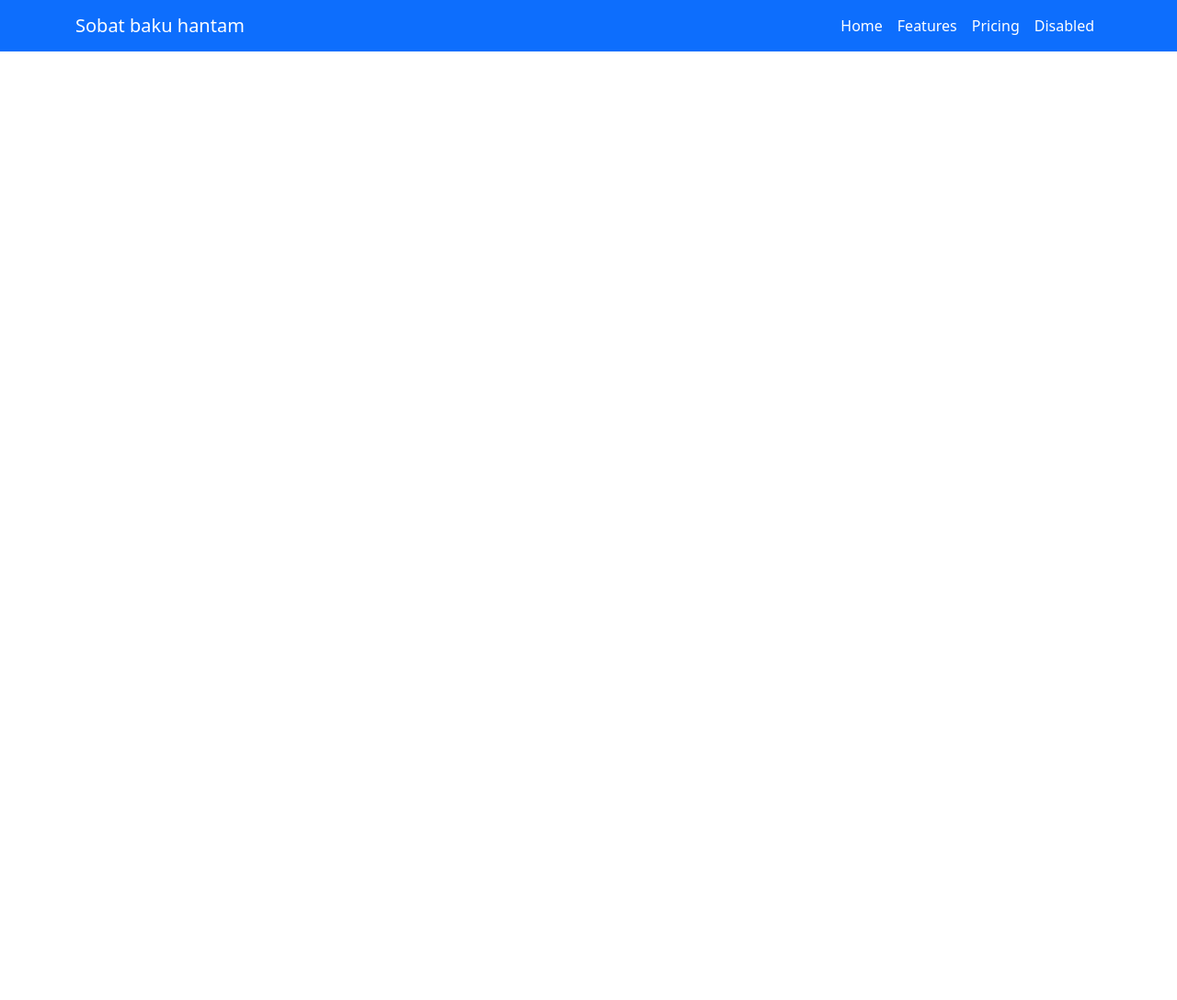
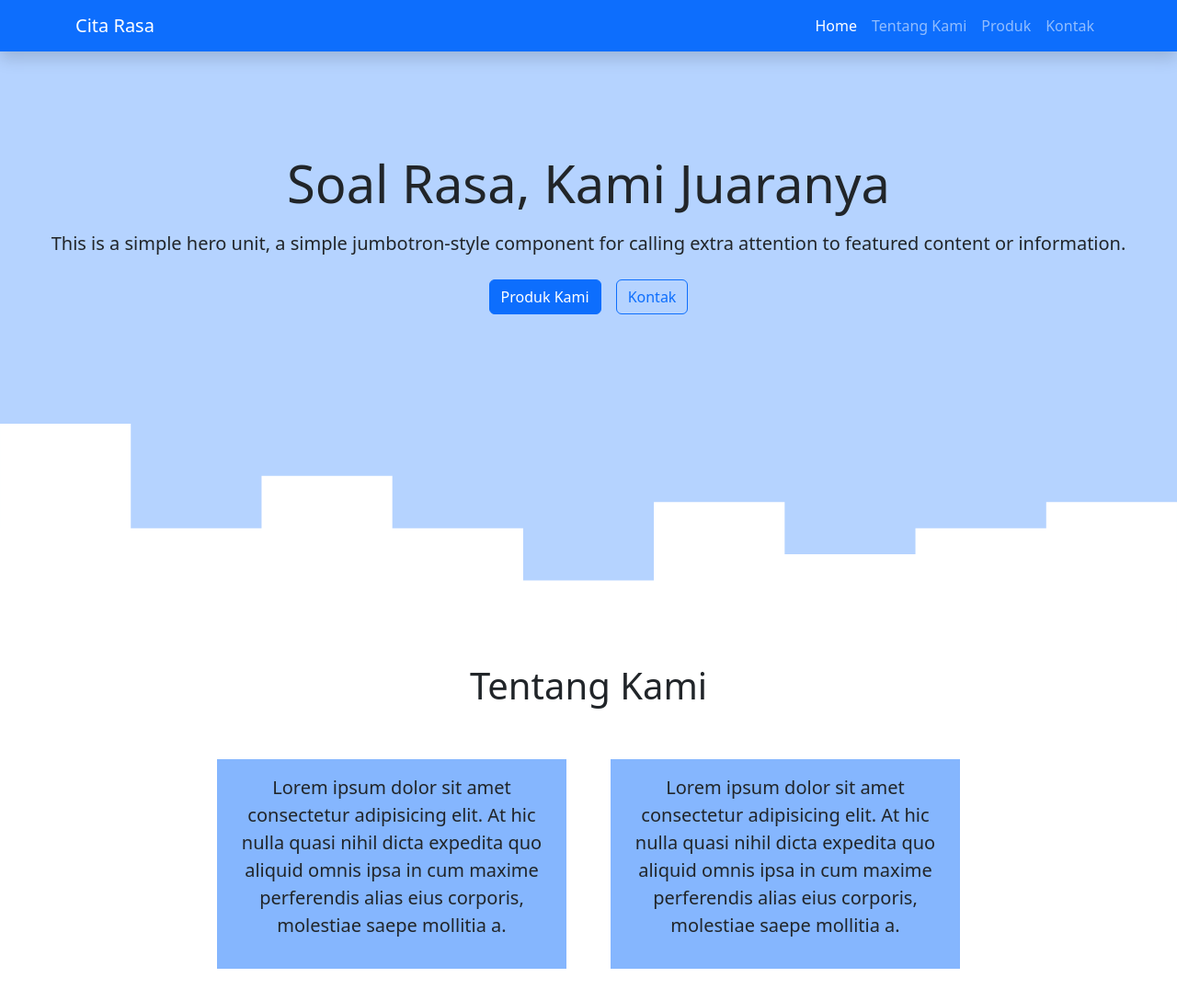
Before and after one commit to HEXS1010/web-boots, a plain HTML site: page index.html in a window 1280 px wide. Shown: the whole page at 92% size. Before the commit the page ends 800 px from the top, so only its background shows below. Drawn offline with Linux system fonts and the light colour scheme.

Commit message:
selesai untuk membuat navbar, hero, dan about

```diff
--- a/index.html
+++ b/index.html
@@ -11,35 +11,102 @@
   </head>
   <body>
     <!-- ========= navbar ============= -->
-    <nav class="navbar navbar-expand-lg bg-primary">
+    <nav class="navbar navbar-expand-lg bg-primary navbar-dark shadow">
       <div class="container">
-        <a class="navbar-brand text-white" href="#">Sobat baku hantam</a>
+        <a class="navbar-brand" href="#">Cita Rasa</a>
         <button
           class="navbar-toggler"
           type="button"
           data-bs-toggle="collapse"
-          data-bs-target="#navbarNavAltMarkup"
-          aria-controls="navbarNavAltMarkup"
+          data-bs-target="#navbarNav"
+          aria-controls="navbarNav"
           aria-expanded="false"
           aria-label="Toggle navigation"
         >
           <span class="navbar-toggler-icon"></span>
         </button>
-        <div class="collapse navbar-collapse" id="navbarNavAltMarkup">
-          <div class="navbar-nav ms-auto">
-            <a class="nav-link active text-white" aria-current="page" href="#"
-              >Home</a
-            >
-            <a class="nav-link text-white" href="#">Features</a>
-            <a class="nav-link text-white" href="#">Pricing</a>
-            <a class="nav-link disabled text-white" aria-disabled="true"
-              >Disabled</a
-            >
-          </div>
+        <div class="collapse navbar-collapse" id="navbarNav">
+          <ul class="navbar-nav ms-auto">
+            <li class="nav-item">
+              <a class="nav-link active" aria-current="page" href="#">Home</a>
+            </li>
+            <li class="nav-item">
+              <a class="nav-link" href="#">Tentang Kami</a>
+            </li>
+            <li class="nav-item">
+              <a class="nav-link" href="#">Produk</a>
+            </li>
+            <li class="nav-item">
+              <a class="nav-link" href="#">Kontak</a>
+            </li>
+          </ul>
         </div>
       </div>
     </nav>
 
+    <!-- ========= Main =========  -->
+
+    <!-- ====== hero ========== -->
+    <section class="bg-primary pt-5" style="--bs-bg-opacity: 0.3">
+      <div
+        class="d-flex flex-column justify-content-center align-items-center gap-2"
+        style="height: 300px"
+      >
+        <h1 class="display-4">Soal Rasa, Kami Juaranya</h1>
+        <p class="lead text-center px-5">
+          This is a simple hero unit, a simple jumbotron-style component for
+          calling extra attention to featured content or information.
+        </p>
+        <div class="d-flex gap-3">
+          <a class="btn btn-primary btn-base" href="#" role="button"
+            >Produk Kami</a
+          >
+          <a class="btn btn-outline-primary btn-base" href="#" role="button"
+            >Kontak</a
+          >
+        </div>
+      </div>
+
+      <svg xmlns="http://www.w3.org/2000/svg" viewBox="0 0 1440 320">
+        <path
+          fill="#ffffff"
+          fill-opacity="1"
+          d="M0,224L0,64L160,64L160,192L320,192L320,128L480,128L480,192L640,192L640,256L800,256L800,160L960,160L960,224L1120,224L1120,192L1280,192L1280,160L1440,160L1440,320L1280,320L1280,320L1120,320L1120,320L960,320L960,320L800,320L800,320L640,320L640,320L480,320L480,320L320,320L320,320L160,320L160,320L0,320L0,320Z"
+        ></path>
+      </svg>
+    </section>
+
+    <!-- ========== tentang kami ========= -->
+    <section id="about" class="d-flex flex-column justify-content-center align-items-center" style="height: 400px;">
+      <div class="container">
+        <div class="row text-center mb-5">
+          <div class="col">
+            <h2 class="fs-1">Tentang Kami</h2>
+          </div>
+        </div>
+
+        <div class="row justify-content-center gap-5">
+          <div class="col-4 text-center bg-primary p-3" style="--bs-bg-opacity: .5;">
+            <p class="fs-5">
+              Lorem ipsum dolor sit amet consectetur adipisicing elit. At hic
+              nulla quasi nihil dicta expedita quo aliquid omnis ipsa in cum
+              maxime perferendis alias eius corporis, molestiae saepe mollitia
+              a.
+            </p>
+          </div>
+
+          <div class="col-4 text-center bg-primary p-3" style="--bs-bg-opacity: .5;">
+            <p class="fs-5">
+              Lorem ipsum dolor sit amet consectetur adipisicing elit. At hic
+              nulla quasi nihil dicta expedita quo aliquid omnis ipsa in cum
+              maxime perferendis alias eius corporis, molestiae saepe mollitia
+              a.
+            </p>
+          </div>
+        </div>
+      </div>
+    </section>
+
     <script src="bootstrap/bootstrap-5.3.8-dist/js/bootstrap.min.js"></script>
   </body>
 </html>
```
